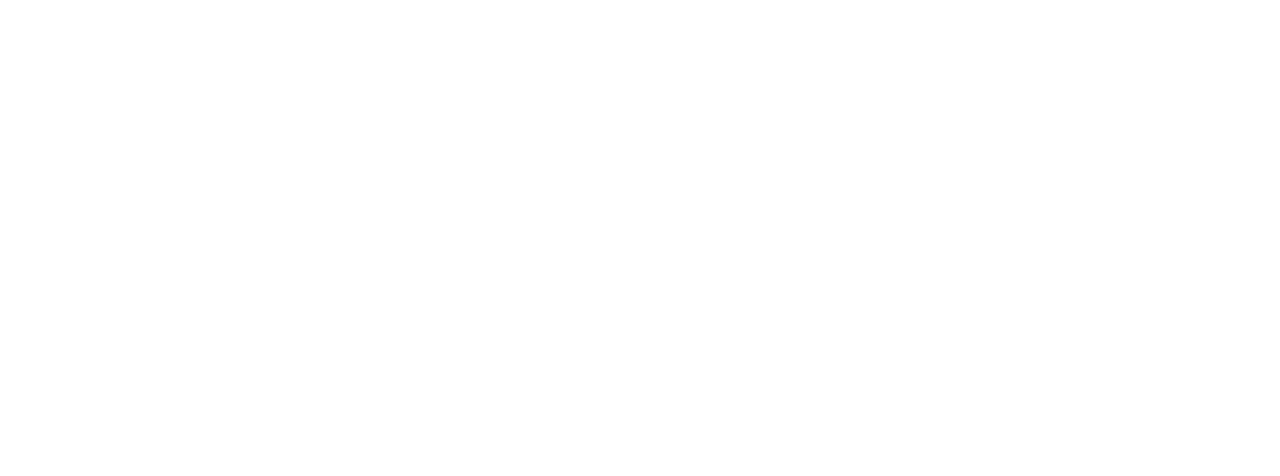
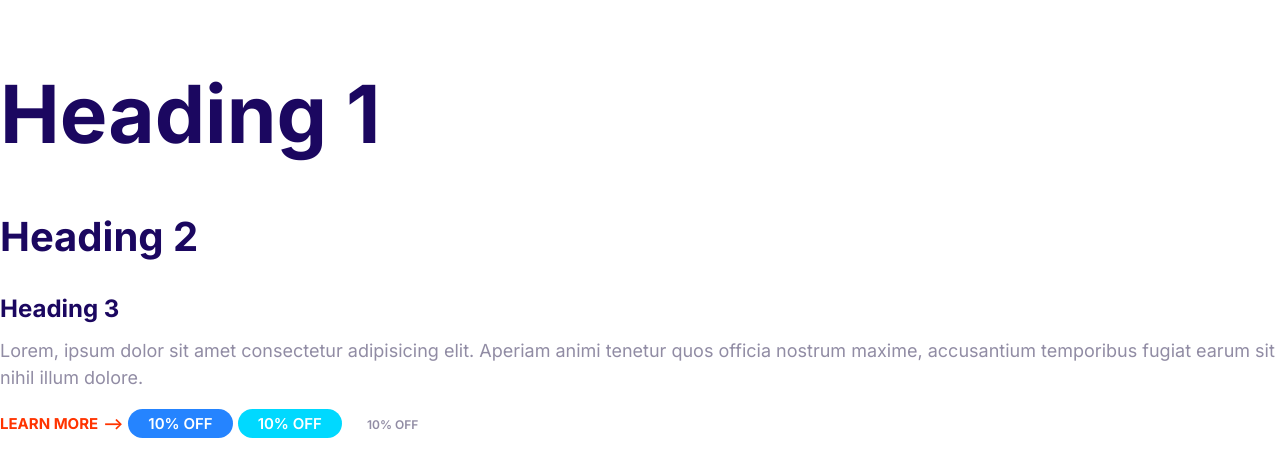
Before and after one commit to wittscode/moshy, a plain HTML site: page index.html in a window 1280 px wide. Drawn offline with Linux system fonts and the light colour scheme.

Commit message:
Build the badges components

```diff
--- a/css/styles.css
+++ b/css/styles.css
@@ -90,3 +90,37 @@ a {
     font-size: 1.5rem;
   }
 }
+
+/* BADGES */
+
+.badge {
+  border-radius: 20px;
+  font-size: 2rem;
+  font-weight: 600;
+  padding: 0.5rem 2rem;
+  white-space: nowrap;
+}
+
+.badge--primary {
+  background-color: var(--color-primary);
+  color: #fff;
+}
+
+.badge--secondary {
+  background-color: var(--color-secondary);
+  color: #fff;
+}
+
+.badge--small {
+  font-size: 1.6rem;
+}
+
+@media screen and (min-width: 1024px) {
+  .badge {
+    font-size: 1.5rem;
+  }
+
+  .badge--small {
+    font-size: 1.2rem;
+  }
+}
--- a/index.html
+++ b/index.html
@@ -4,9 +4,32 @@
     <meta charset="UTF-8" />
     <meta http-equiv="X-UA-Compatible" content="IE=edge" />
     <meta name="viewport" content="width=device-width, initial-scale=1.0" />
+
+    <link rel="preconnect" href="https://fonts.gstatic.com" />
+    <link
+      href="https://fonts.googleapis.com/css2?family=Inter:wght@400;600;700&display=swap"
+      rel="stylesheet"
+    />
+
+    <link rel="stylesheet" href="css/normalize.css" />
     <link rel="stylesheet" href="css/styles.css" />
-    <link rel="stylesheet" href="css/normalize.css" />
+
     <title>Document</title>
   </head>
-  <body></body>
+  <body>
+    <h1>Heading 1</h1>
+    <h2>Heading 2</h2>
+    <h3>Heading 3</h3>
+    <p>
+      Lorem, ipsum dolor sit amet consectetur adipisicing elit. Aperiam animi
+      tenetur quos officia nostrum maxime, accusantium temporibus fugiat earum
+      sit nihil illum dolore.
+    </p>
+
+    <a href="#" class="link-arrow">Learn More</a>
+
+    <span class="badge badge--primary">10% OFF</span>
+    <span class="badge badge--secondary">10% OFF</span>
+    <span class="badge badge--small">10% OFF</span>
+  </body>
 </html>
```
Also changed, not shown: components/badges.html (added, +3 -0 lines), components/links.html (added, +1 -0 lines).
